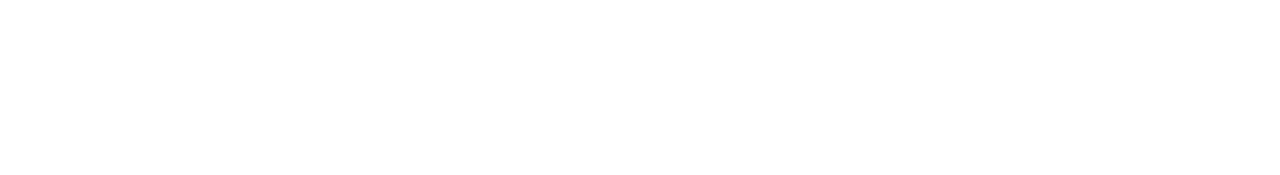
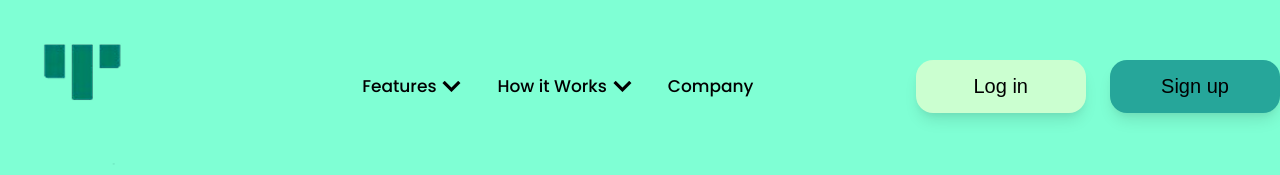
Before and after one commit to ayomideaina/trackWISE, a plain HTML site: page index.html in a window 1280 px wide. Drawn offline with Linux system fonts and the light colour scheme.

Commit message:
feat: header section

```diff
--- a/assets/style.css
+++ b/assets/style.css
@@ -2,4 +2,66 @@
     padding: 0;
     margin: 0;
     box-sizing: border-box;
+    text-decoration: none;
+    outline: none;
 }
+
+body{
+    background-color: aquamarine;
+    color: rgba(0, 0, 0, 1);
+    font-family: "Poppins", sans-serif;
+    /* font-weight: 400; */
+    font-style: normal
+}
+
+.nav-container{
+    width: 100%;
+    max-width: 1500px;
+    display: flex;
+    justify-content: space-between;
+    align-items: center;
+}
+
+.nav-links{
+    display: flex;
+    gap:2rem;
+    list-style: none;
+}
+.nav-links a {
+    color: rgba(0, 0, 0, 1);
+    font-size: 17px;
+    font-weight: 500;
+}
+
+.dropdown{
+    display: flex;
+    gap:2px
+}
+.dropdown img{
+    width: 27px;
+    height: 27px;
+}
+
+/* .nav-btn{
+    display: flex;
+    gap: 1.5rem;
+    width: 200px;
+} */
+.login, .signup{
+    width: 170px;
+    border: none;
+    border-radius: 17px;
+    padding: 15px 25px;
+    margin-left: 20px;
+    font-weight: 400;
+    font-size: 20px;
+    box-shadow: rgba(0, 0, 0, 0.1) 0px 10px 15px -3px,
+    rgba(0, 0, 0, 0.05) 0px 4px 6px -2px;
+}
+.login{
+    background-color: rgba(203, 255, 208, 1);
+}
+
+.signup{
+    background-color: rgba(38, 166, 154, 1);
+}
--- a/index.html
+++ b/index.html
@@ -5,8 +5,46 @@
     <meta name="viewport" content="width=device-width, initial-scale=1.0">
     <title>TrackWISE</title>
     <link rel="stylesheet" href="assets/style.css">
+    <link rel="preconnect" href="https://fonts.googleapis.com">
+    <link rel="preconnect" href="https://fonts.gstatic.com" crossorigin>
+    <link href="https://fonts.googleapis.com/css2?family=Bricolage+Grotesque:opsz,wght@12..96,200..800&family=Manrope:wght@200..800&family=Nunito+Sans:ital,opsz,wght@0,6..12,200..1000;1,6..12,200..1000&family=Poppins:ital,wght@0,100;0,200;0,300;0,400;0,500;0,600;0,700;0,800;0,900;1,100;1,200;1,300;1,400;1,500;1,600;1,700;1,800;1,900&family=Questrial&family=Work+Sans:ital,wght@0,100..900;1,100..900&display=swap"
+    rel="stylesheet">
 </head>
 <body>
+    <header class="header-section">
+        <nav class="nav-container">
+           <div class="logo">
+                <img src="assets/images/Frame 176.png"
+                alt="logo">
+           </div>
+           <ul class="nav-links">
 
+                <div class="dropdown">
+                    <li><a href="index.html">Features</a></li>
+                    <img src="assets/images/fe_arrow-down.png" alt="arrow-down">
+                </div>
+                <div class="dropdown">
+                    <li><a href="/">How it Works</a></li>
+                    <img src="assets/images/fe_arrow-down.png" alt="arrow-down">
+                </div>
+                </li>
+                <li><a href="/">Company</a></li>
+           </ul>
+           <div class="nav-btn">
+                <button class="login"> Log in</button>
+                <button class="signup"> Sign up</button>
+           </div>
+        </nav>
+    </header>
+    <main>
+        <section class="hero-section">
+            <div class="left-content">
+                <div class="text-content">
+                    <h1></h1>
+                </div>
+            </div>
+            <div class="right-content"></div>
+        </section>
+    </main>
 </body>
 </html>
```
Also changed, not shown: assets/images/Actions.png (added), assets/images/Frame 176.png (added), assets/images/fe_arrow-down.png (added), assets/images/iMockup - Google Pixel 8 Pro.png (added), assets/images/mockuuups-free-macbook-pro-mockup-on-stone-pedestal-removebg-preview 1.png (added).
